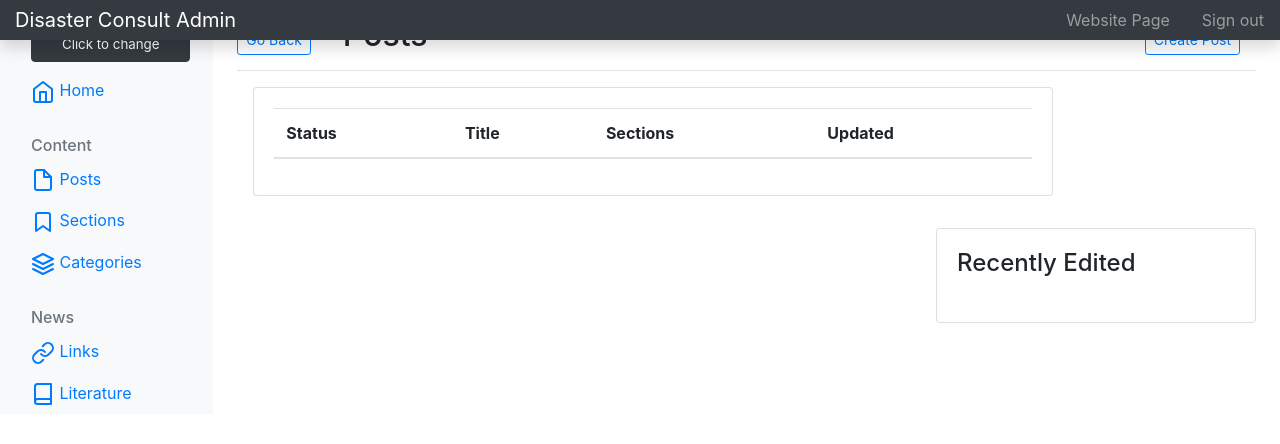
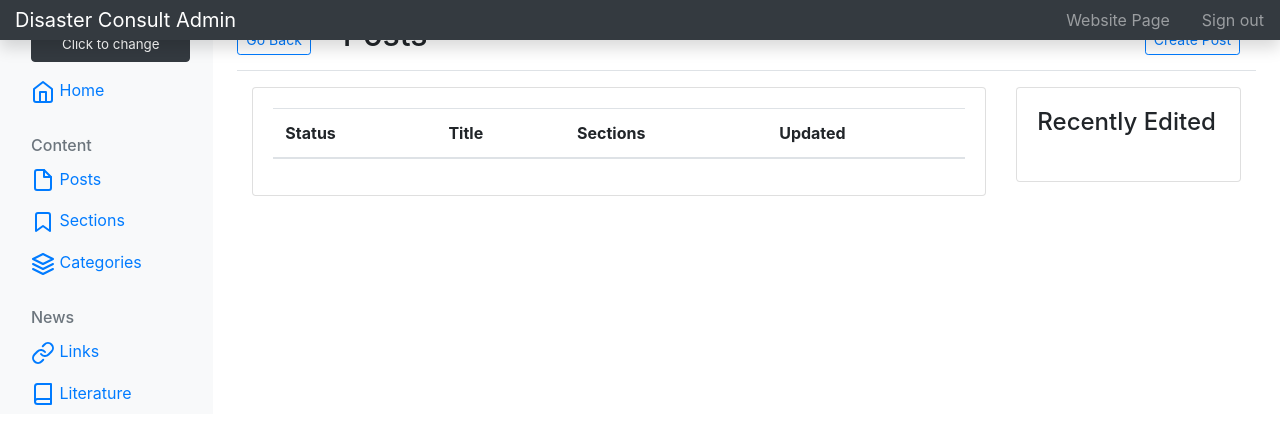
Before and after one commit to AaronKovacs/COVID-19-Disaster-Consult, a Flask app: template source/templates/admin/posts/admin_panel_posts.html in a window 1280 px wide. Shown: the top 444 px of the page. Run offline with Flask 2, Linux system fonts and the light colour scheme; the template is opened without the code that fills it, so the values that code supplies are empty; some libraries are stand-ins or nearby versions.

Commit message:
Cleaned up columns on posts page

```diff
--- a/source/templates/admin/posts/admin_panel_posts.html
+++ b/source/templates/admin/posts/admin_panel_posts.html
@@ -25,10 +25,10 @@
 
 
 
-
-
-
-<div class="card" style="width: 50rem; margin-left: 1em; float: left; margin-bottom: 2em;">
+<div class="container">
+  <div class="row">
+    <div class="col-9">
+      <div class="card" >
         <div class="card-body">
             <table id="container" class="table table-hover table-normal">
                 <thead>
@@ -96,7 +96,9 @@
         </div>
     </div>
 
-<div class="card" style="width: 20rem; float: right; margin-right: auto;">
+</div>
+<div class="col">
+    <div class="card" >
 
         <div class="card-body">
             <h4>Recently Edited</h4>
@@ -146,6 +148,13 @@
         </table>
     </div>
 </div>
+</div>
+</div>
+</div>
+
+
+
+
 {% endblock %}
 
 {% block footer %}
```
Lines whose indentation alone changed are shown as unchanged.
